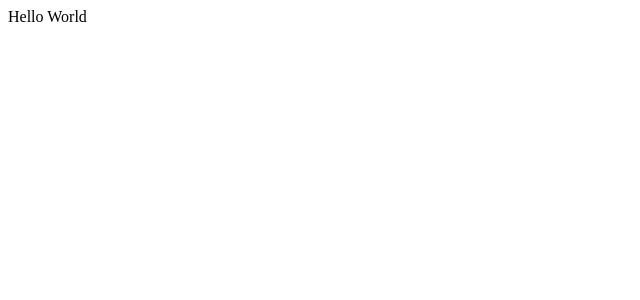
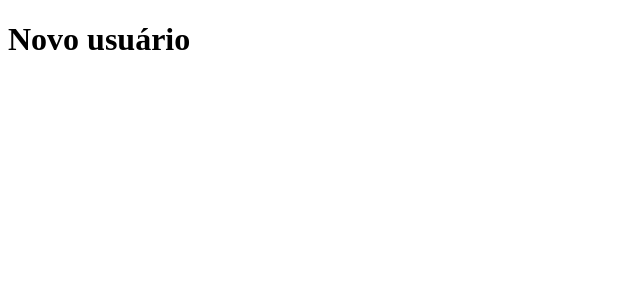
Before and after one commit to antoniojuniordev/react_boilerplate, a React (Create React App) app: page /register in a window 1280 px wide. Shown: the top 300 px of the page, without its empty margins (0-640 px from the left). Built offline with nearby package versions, Linux system fonts and the light colour scheme.

Commit message:
feat: adicionando estutura de rotas iniciais

```diff
--- a/package.json
+++ b/package.json
@@ -6,8 +6,10 @@
     "@testing-library/jest-dom": "^4.2.4",
     "@testing-library/react": "^9.3.2",
     "@testing-library/user-event": "^7.1.2",
+    "history": "^5.0.0",
     "react": "^16.13.1",
     "react-dom": "^16.13.1",
+    "react-router-dom": "^5.2.0",
     "react-scripts": "3.4.3"
   },
   "scripts": {
--- a/src/App.js
+++ b/src/App.js
@@ -1,10 +1,9 @@
 import React from 'react'
+import Routes from './routes'
 
 function App () {
   return (
-    <div className='App'>
-      Hello World
-    </div>
+    <Routes />
   )
 }
 
--- /dev/null
+++ b/src/pages/authUser/Login.js
@@ -0,0 +1,9 @@
+import React from 'react'
+
+export default function Login () {
+  return (
+    <>
+      <h1>Login</h1>
+    </>
+  )
+}
--- /dev/null
+++ b/src/pages/authUser/NewUser.js
@@ -0,0 +1,9 @@
+import React from 'react'
+
+export default function App () {
+  return (
+    <>
+      <h1>Novo usuário</h1>
+    </>
+  )
+}
--- /dev/null
+++ b/src/routes/index.js
@@ -0,0 +1,19 @@
+import React from 'react'
+import { createBrowserHistory } from 'history'
+import { BrowserRouter, Route, Switch } from 'react-router-dom'
+
+import Login from '../pages/authUser/Login'
+import NewUser from '../pages/authUser/NewUser'
+
+const history = createBrowserHistory()
+
+const Routes = () => (
+  <BrowserRouter history={history}>
+    <Switch>
+      <Route exact path='/' component={Login} />
+      <Route path='/register' component={NewUser} />
+    </Switch>
+  </BrowserRouter>
+)
+
+export default Routes
```
Also changed, not shown: src/routes/auth.js (added, +17 -0 lines), 1 other file (tests, documents, lock files or other folders).
